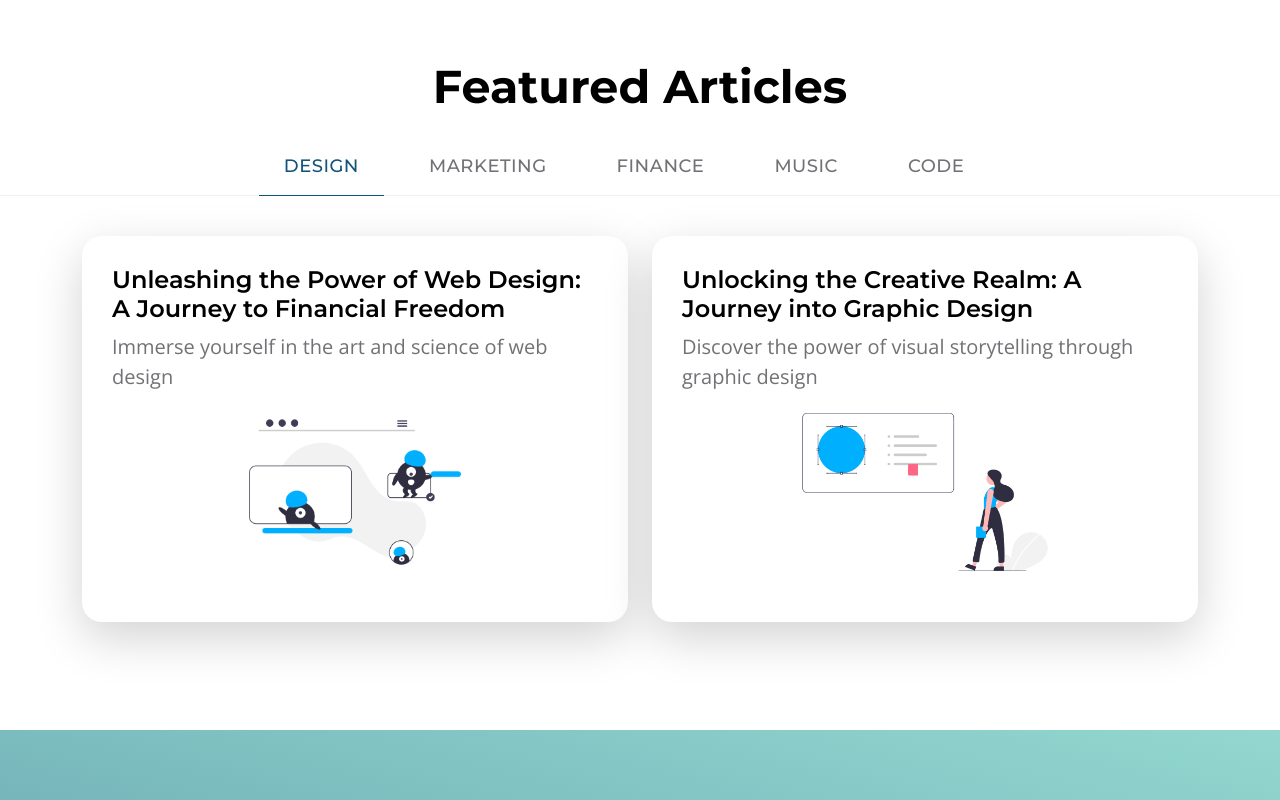
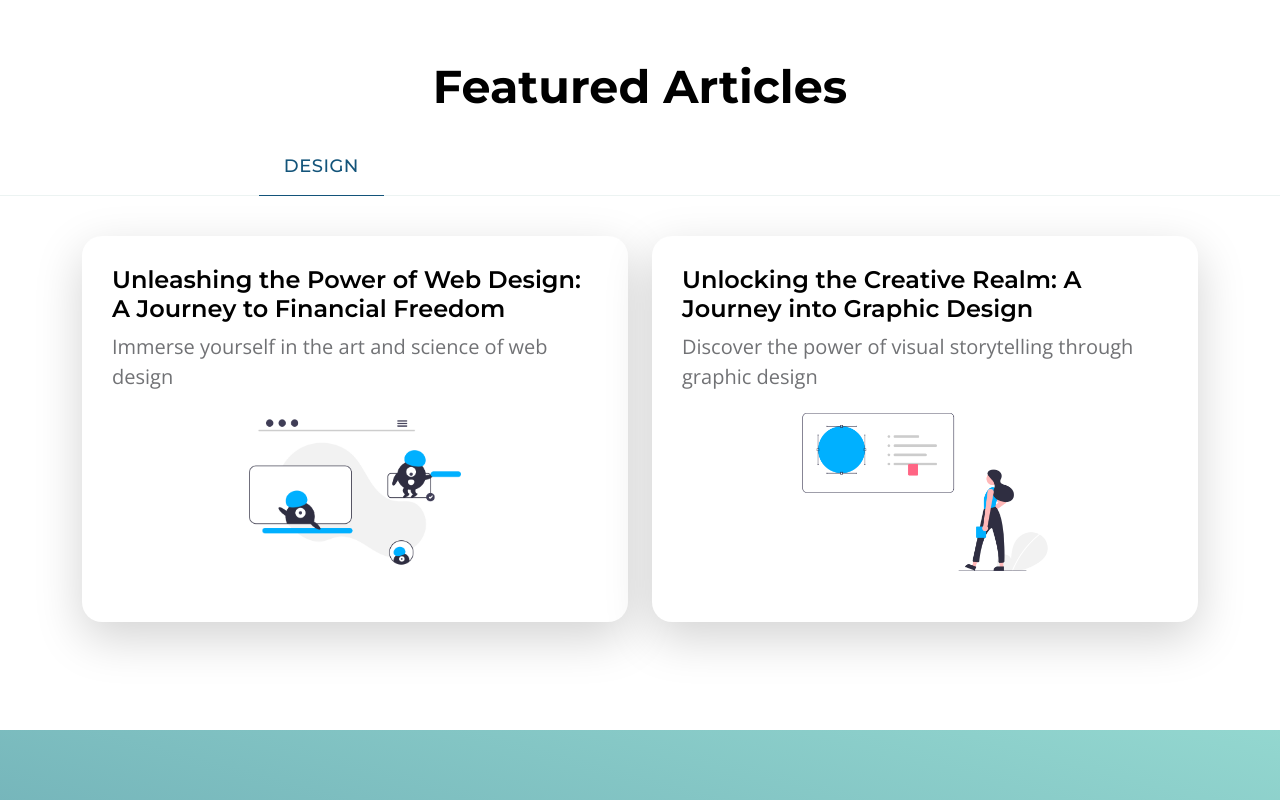
Before and after one commit to nathaniel-fruni/simple-article-platform, a Vue app: page / in a window 1280 px wide. Shown: the part 1120-1920 px from the top of the page. Built offline with nearby package versions, Linux system fonts and the light colour scheme.

Commit message:
Update templatemo-topic-listing.css

```diff
--- a/src/assets/css/templatemo-topic-listing.css
+++ b/src/assets/css/templatemo-topic-listing.css
@@ -106,7 +106,7 @@ p {
 }
 
 ul li {
-  color: var(--p-color);
+  color: white;
   font-size: var(--p-font-size);
   font-weight: var(--font-weight-normal);
 }
@@ -189,7 +189,7 @@ strong {
   border-top: 0;
   border-right: 0;
   border-left: 0;
-  color: var(--p-color);
+  color: white;
   font-family: var(--title-font-family);
   font-size: var(--btn-font-size);
   font-weight: var(--font-weight-medium);
@@ -201,9 +201,7 @@ strong {
   margin-right: 20px;
 }
 
-.nav-tabs .nav-item.show .nav-link,
-.nav-tabs .nav-link.active,
-.nav-tabs .nav-link:focus,
+.nav-tabs .nav-item.show,
 .nav-tabs .nav-link:hover {
   border-bottom-color: var(--primary-color);
   color: var(--primary-color);
@@ -324,7 +322,7 @@ strong {
 
 .nav-link {
   display: inline-block;
-  color: var(--white-color);
+  color: white;
   font-family: var(--title-font-family);
   font-size: var(--menu-font-size);
   font-weight: var(--font-weight-medium);
```
